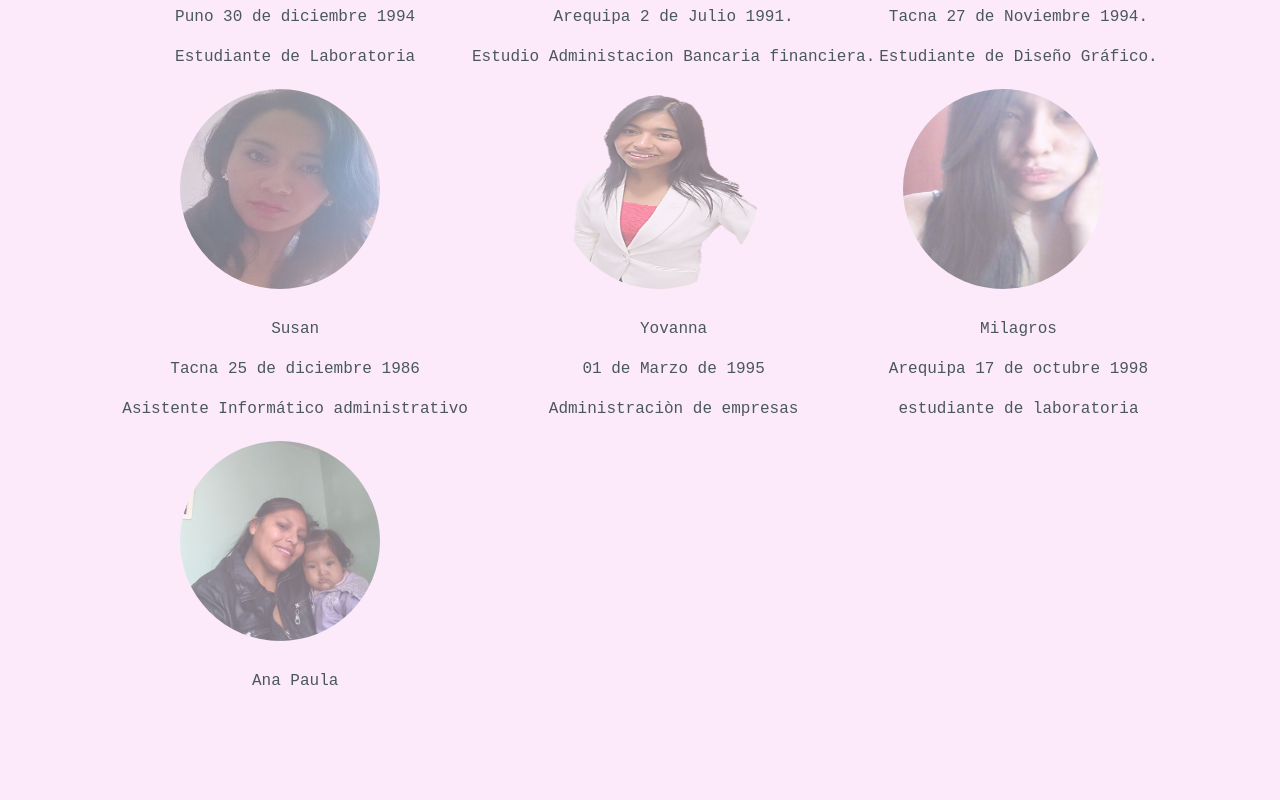
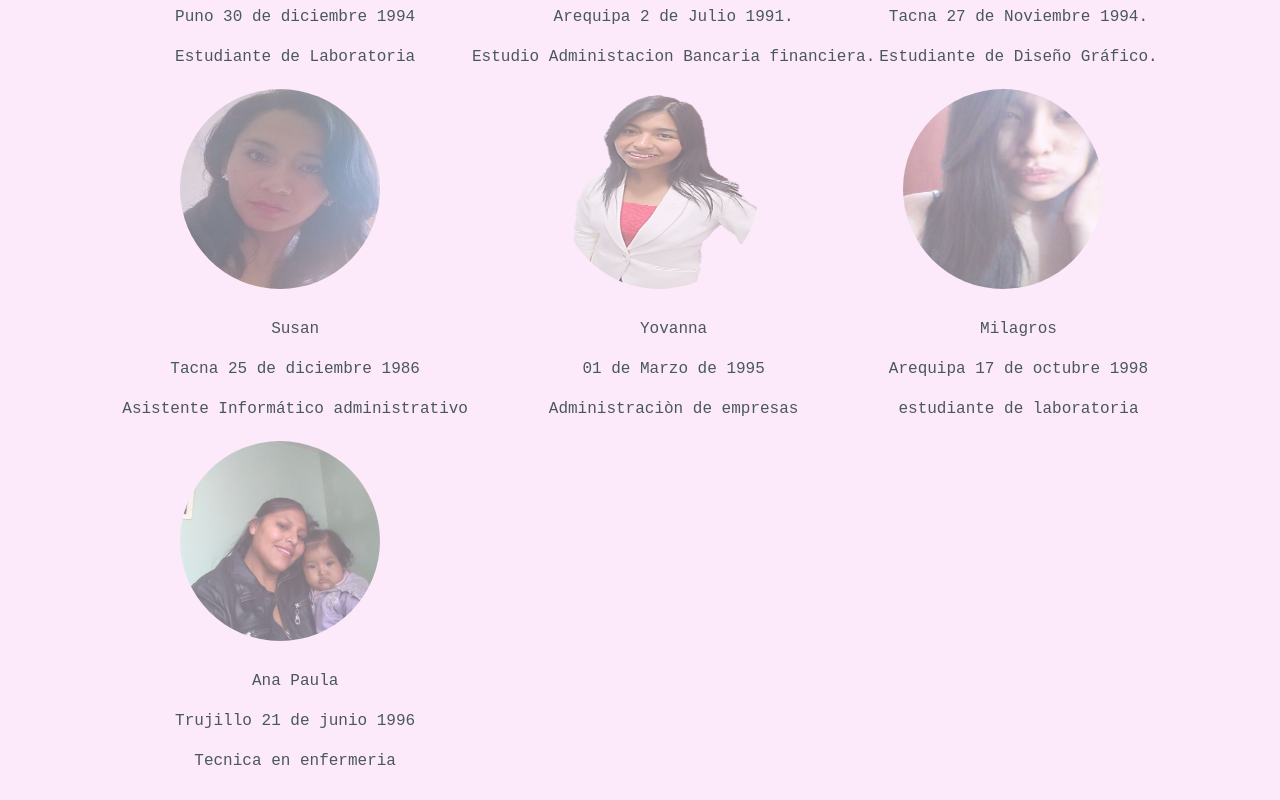
Before and after one commit to tefycoder/TEC-GIRLS, a plain HTML site: page index.html in a window 1280 px wide. Shown: the part 630-1430 px from the top of the page. Before the commit the page ends 1350 px from the top, so only its background shows below. Drawn offline with Linux system fonts and the light colour scheme.

Commit message:
ana lugar y fecha

```diff
--- a/index.html
+++ b/index.html
@@ -62,7 +62,12 @@
                <td><img src="imagenes/ana.jpg" alt="Ana"></td>
            </tr>
            <tr>
-               <td><p>Ana Paula</p></td>
+               <td><p>Ana Paula</p>
+               <p>Trujillo 21 de junio 1996</p>
+               <p>Tecnica en enfermeria</p>
+
+               </td>
+
            </tr>
             </tbody>
         </table>
```
